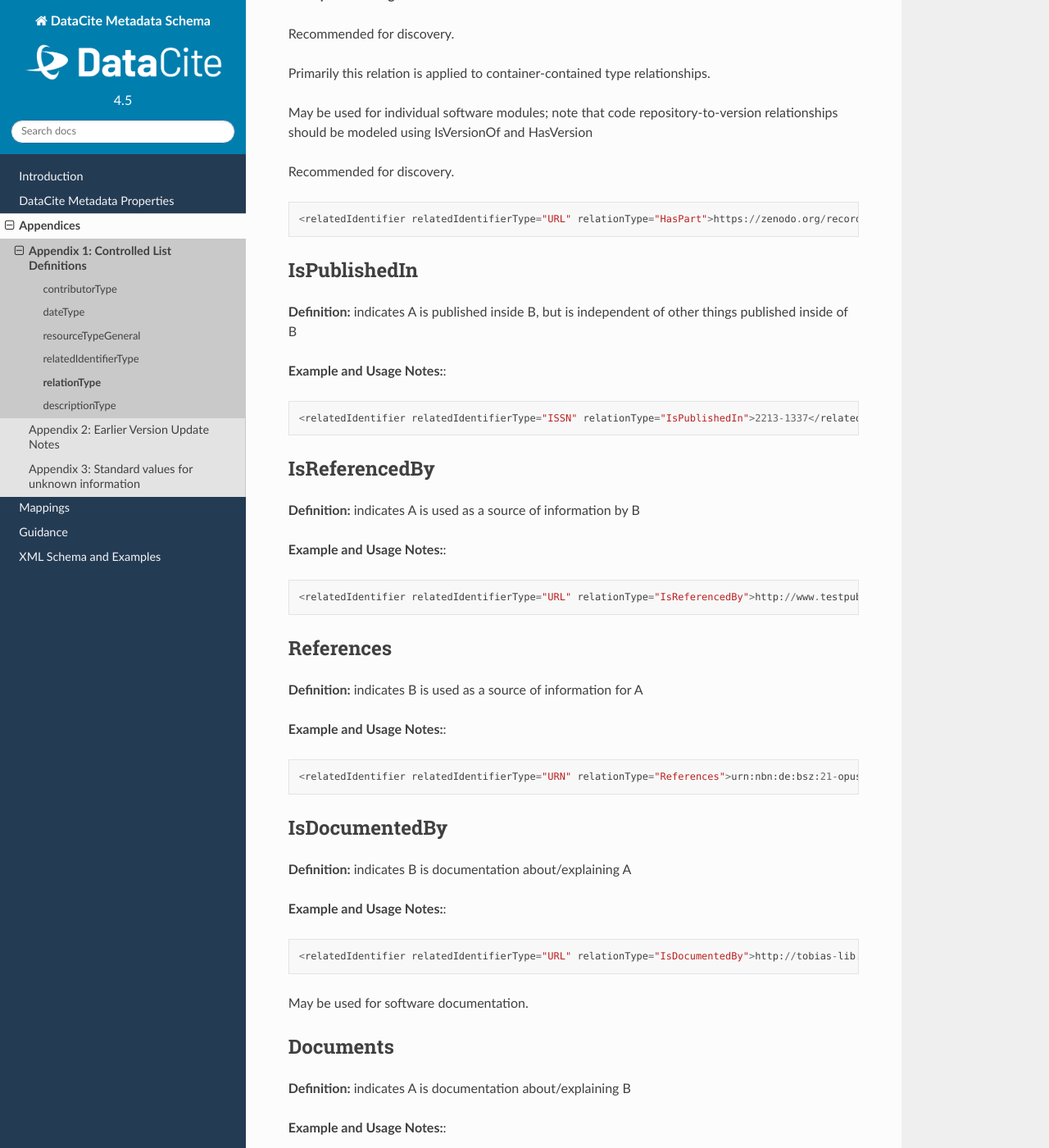
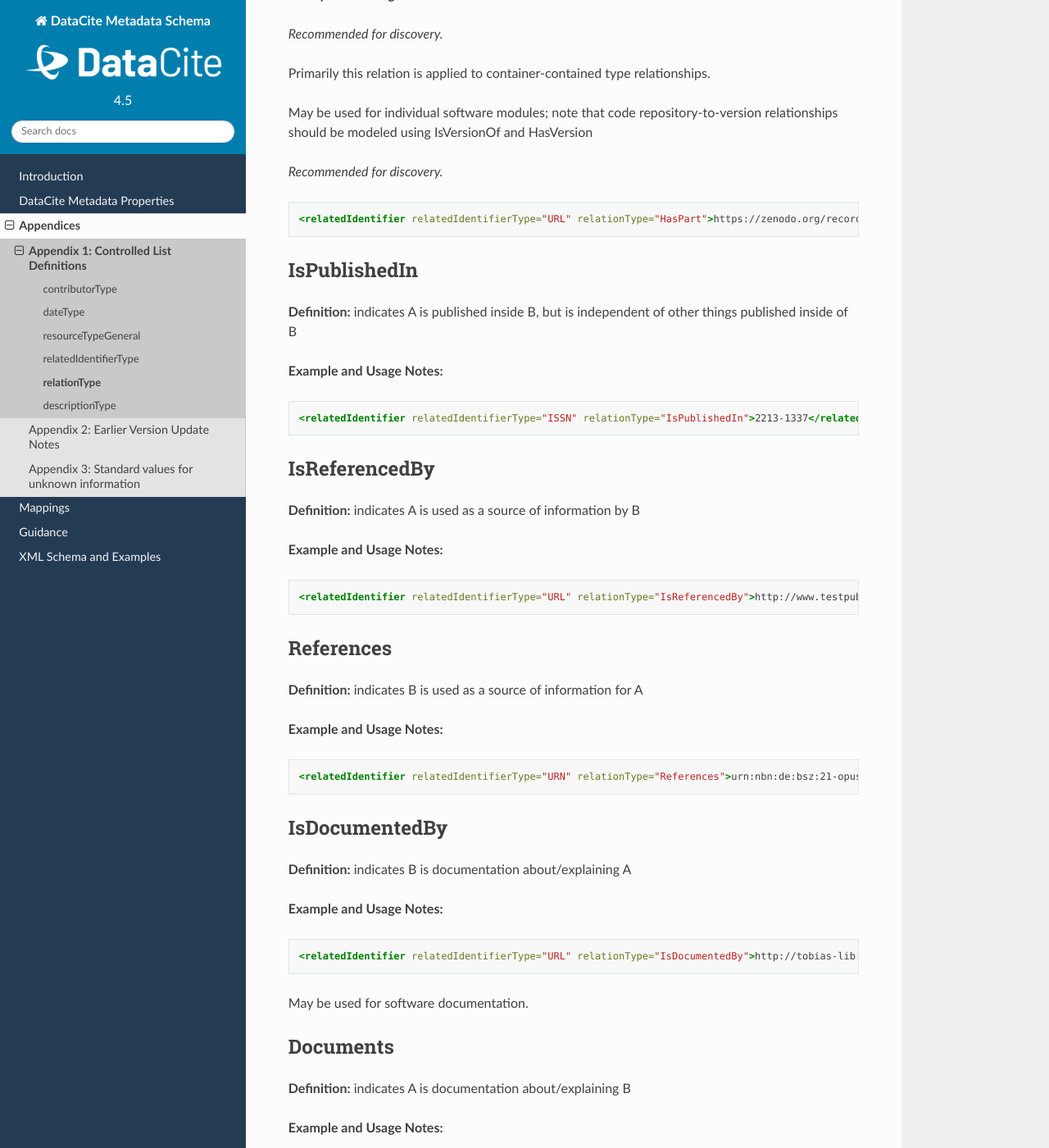
Before and after one commit to datacite/schema-docs, a Sphinx documentation site: the page built from docs/appendices/appendix_1/relationType.rst, in a window 1280 px wide and 1400 px high, scrolled down 5124 px. Shown: the whole window at 82% size. Built offline with Sphinx 7.4.7 and the Read the Docs theme 2.0.0, drawn with Linux system fonts in a browser that asks for light colours; comment, search, counter and statistics services are not loaded; some of the changed text lies outside the part shown.

Commit message:
proofreading updates: appendix 1

```diff
--- a/docs/appendices/appendix_1/descriptionType.rst
+++ b/docs/appendices/appendix_1/descriptionType.rst
@@ -11,7 +11,7 @@ Abstract
 
 **Definition:** A brief description of the resource and the context in which the resource was created.
 
-**Usage Notes:** Recommended for discovery. Use "<br>" to indicate a line break for improved rendering of multiple paragraphs, but otherwise no html markup.
+**Usage Notes:** *Recommended for discovery.* Use "<br>" to indicate a line break for improved rendering of multiple paragraphs, but otherwise no html markup.
 
 Example: https://data.datacite.org/application/vnd.datacite.datacite+xml/10.1594/PANGAEA.771774
 
@@ -21,7 +21,7 @@ Methods
 
 **Definition:** The methodology employed for the study or research.
 
-**Usage Notes:** Recommended for discovery. Full documentation about methods supports open science.
+**Usage Notes:** *Recommended for discovery.* Full documentation about methods supports open science.
 
 Example: https://data.datacite.org/application/vnd.datacite.datacite+xml/10.6078/D1K01X
 
--- a/docs/appendices/appendix_1/relationType.rst
+++ b/docs/appendices/appendix_1/relationType.rst
@@ -15,9 +15,11 @@ IsCitedBy
 
 **Example and Usage Notes:**
 
-Recommended for discovery. ::
+*Recommended for discovery.*
 
-<relatedIdentifier relatedIdentifierType="DOI"relationType="IsCited By">10.4232/10.ASEAS-5.2-1</relatedIdentifier>
+.. code:: xml
+
+  <relatedIdentifier relatedIdentifierType="DOI"relationType="IsCited By">10.4232/10.ASEAS-5.2-1</relatedIdentifier>
 
 
 Cites
@@ -27,9 +29,11 @@ Cites
 
 **Example and Usage Notes:**
 
-Recommended for discovery. ::
+*Recommended for discovery.*
 
-<relatedIdentifier relatedIdentifierType="ISBN" relationType="Cites">0761964312</relatedIdentifier>
+.. code:: xml
+
+  <relatedIdentifier relatedIdentifierType="ISBN" relationType="Cites">0761964312</relatedIdentifier>
 
 
 IsSupplementTo
@@ -39,9 +43,11 @@ IsSupplementTo
 
 **Example and Usage Notes:**
 
-Recommended for discovery. ::
+*Recommended for discovery.*
 
-<relatedIdentifier relatedIdentifierType="URN" relationType="IsSupplementTo">urn:nbn:de:0168-ssoar-13172</relatedIdentifier>
+.. code:: xml
+
+  <relatedIdentifier relatedIdentifierType="URN" relationType="IsSupplementTo">urn:nbn:de:0168-ssoar-13172</relatedIdentifier>
 
 
 IsSupplementedBy
@@ -51,9 +57,11 @@ IsSupplementedBy
 
 **Example and Usage Notes:**
 
-Recommended for discovery. ::
+*Recommended for discovery.*
 
-<relatedIdentifier relatedIdentifierType="PMID" relationType="IsSupplementedBy">16911322/</relatedIdentifier>
+.. code:: xml
+
+  <relatedIdentifier relatedIdentifierType="PMID" relationType="IsSupplementedBy">16911322/</relatedIdentifier>
 
 
 IsContinuedBy
@@ -61,18 +69,22 @@ IsContinuedBy
 
 **Definition:** indicates A is continued by the work B
 
-**Example and Usage Notes:**::
+**Example and Usage Notes:**
 
-<relatedIdentifier relatedIdentifierType="URN" relationType="IsContinuedBy">urn:nbn:de:bsz:21-opus-4967</relatedIdentifier>
+.. code:: xml
+
+  <relatedIdentifier relatedIdentifierType="URN" relationType="IsContinuedBy">urn:nbn:de:bsz:21-opus-4967</relatedIdentifier>
 
 Continues
 ~~~~~~~~~~~~~~~~~~~~~~~~~
 
 **Definition:** indicates A is a continuation of the work B
 
-**Example and Usage Notes:**::
+**Example and Usage Notes:**
 
-<relatedIdentifier relatedIdentifierType="URN" relationType="Continues">urn:nbn:de:bsz:21-opus-4966</relatedIdentifier>
+.. code:: xml
+
+  <relatedIdentifier relatedIdentifierType="URN" relationType="Continues">urn:nbn:de:bsz:21-opus-4966</relatedIdentifier>
 
 
 Describes
@@ -80,18 +92,23 @@ Describes
 
 **Definition:** indicates A describes B
 
-**Example and Usage Notes:**::
+**Example and Usage Notes:**
 
-<relatedIdentifier relatedIdentifierType="DOI" relationType="Describes">10.6084/m9.figshare.c.3288407</relatedIdentifier>
+.. code:: xml
+
+  <relatedIdentifier relatedIdentifierType="DOI" relationType="Describes">10.6084/m9.figshare.c.3288407</relatedIdentifier>
 
 IsDescribedBy
 ~~~~~~~~~~~~~~~~~~~~~~~~~
 
 **Definition:** indicates A is described by B
 
-**Example and Usage Notes:**::
+**Example and Usage Notes:**
 
-<relatedIdentifier relatedIdentifierType="DOI" relationType="IsDescribedBy">10.1038/sdata.2016.123</r elatedIdentifier>
+.. code:: xml
+
+  <relatedIdentifier relatedIdentifierType="DOI" relationType="IsDescribedBy">10.1038/sdata.2016.123</relatedIdentifier>
+
 
 .. _HasMetadata:
 
@@ -100,9 +117,11 @@ HasMetadata
 
 **Definition:** indicates resource A has additional metadata B
 
-**Example and Usage Notes:**::
+**Example and Usage Notes:**
 
-<relatedIdentifier relatedIdentifierType="DOI" relationType="HasMetadata" relatedMetadataScheme="DDI-L" schemeURI="http://www.ddialliance.org/Specification/DDI-Lifecycle/3.1/XMLSchema/instance.xsd">10.1234/567890</relatedIdentifier>
+.. code:: xml
+
+  <relatedIdentifier relatedIdentifierType="DOI" relationType="HasMetadata" relatedMetadataScheme="DDI-L" schemeURI="http://www.ddialliance.org/Specification/DDI-Lifecycle/3.1/XMLSchema/instance.xsd">10.1234/567890</relatedIdentifier>
 
 
 IsMetadataFor
@@ -110,9 +129,11 @@ IsMetadataFor
 
 **Definition:** indicates additional metadata A for a resource B
 
-**Example and Usage Notes:**::
+**Example and Usage Notes:**
 
-<relatedIdentifier relatedIdentifierType="DOI" relationType="IsMetadataFor" "relatedMetadataScheme="DDI-L" schemeURI="http://www.ddialliance.org/Specification/DDI-Lifecycle/3.1/XMLSchema/instance.xsd">10.1234/567891</relatedIdentifier>
+.. code:: xml
+
+  <relatedIdentifier relatedIdentifierType="DOI" relationType="IsMetadataFor" relatedMetadataScheme="DDI-L" schemeURI="http://www.ddialliance.org/Specification/DDI-Lifecycle/3.1/XMLSchema/instance.xsd">10.1234/567891</relatedIdentifier>
 
 
 HasVersion
@@ -122,9 +143,11 @@ HasVersion
 
 **Example and Usage Notes:**
 
-The registered resource such as a software package or code repository has a versioned instance (indicates A has the instance B). It may be used, e.g., to relate an un-versioned code repository to one of its specific software versions. ::
+The registered resource such as a software package or code repository has a versioned instance (indicates A has the instance B). It may be used, e.g., to relate an un-versioned code repository to one of its specific software versions.
 
-<relatedIdentifier relatedIdentifierType="DOI" relationType="HasVersion">10.5281/ZENODO.832053</relatedIdentifier>
+.. code:: xml
+
+  <relatedIdentifier relatedIdentifierType="DOI" relationType="HasVersion">10.5281/ZENODO.832053</relatedIdentifier>
 
 
 IsVersionOf
@@ -134,9 +157,11 @@ IsVersionOf
 
 **Example and Usage Notes:**
 
-The registered resource is an instance of a target resource (indicates that A is an instance of B). It may be used, e.g., to relate a specific version of a software package to its software code repository. ::
+The registered resource is an instance of a target resource (indicates that A is an instance of B). It may be used, e.g., to relate a specific version of a software package to its software code repository.
 
-<relatedIdentifier relatedIdentifierType="DOI" relationType="IsVersionOf">10.5281/ZENODO.832054</relatedIdentifier>
+.. code:: xml
+
+  <relatedIdentifier relatedIdentifierType="DOI" relationType="IsVersionOf">10.5281/ZENODO.832054</relatedIdentifier>
 
 
 IsNewVersionOf
@@ -144,9 +169,11 @@ IsNewVersionOf
 
 **Definition:** indicates A is a new edition of B, where the new edition has been modified or updated
 
-**Example and Usage Notes:**::
+**Example and Usage Notes:**
 
-<relatedIdentifier relatedIdentifierType="DOI" relationType="IsNewVersionOf">10.5438/0005</relatedIdentifier>
+.. code:: xml
+
+  <relatedIdentifier relatedIdentifierType="DOI" relationType="IsNewVersionOf">10.5438/0005</relatedIdentifier>
 
 
 IsPreviousVersionOf
@@ -154,9 +181,11 @@ IsPreviousVersionOf
 
 **Definition:** indicates A is a previous edition of B
 
-**Example and Usage Notes:**::
+**Example and Usage Notes:**
 
-<relatedIdentifier relatedIdentifierType="DOI" relationType="IsPreviousVersionOf">10.5438/0007</relatedIdentifier>
+.. code:: xml
+
+  <relatedIdentifier relatedIdentifierType="DOI" relationType="IsPreviousVersionOf">10.5438/0007</relatedIdentifier>
 
 
 IsPartOf
@@ -166,15 +195,17 @@ IsPartOf
 
 **Example and Usage Notes:**
 
-Recommended for discovery.
+*Recommended for discovery.*
 
 Primarily this relation is applied to container-contained type relationships.
 
 May be used for individual software modules; note that code repository-to-version relationships should be modeled using IsVersionOf and HasVersion
 
-Recommended for discovery. ::
+*Recommended for discovery.*
 
-<relatedIdentifier relatedIdentifierType="DOI" relationType="IsPartOf">10.5281/zenodo.754312</relatedIdentifier>
+.. code:: xml
+
+  <relatedIdentifier relatedIdentifierType="DOI" relationType="IsPartOf">10.5281/zenodo.754312</relatedIdentifier>
 
 
 HasPart
@@ -184,15 +215,17 @@ HasPart
 
 **Example and Usage Notes:**
 
-Recommended for discovery.
+*Recommended for discovery.*
 
 Primarily this relation is applied to container-contained type relationships.
 
 May be used for individual software modules; note that code repository-to-version relationships should be modeled using IsVersionOf and HasVersion
 
-Recommended for discovery. ::
+*Recommended for discovery.*
 
-<relatedIdentifier relatedIdentifierType="URL" relationType="HasPart">https://zenodo.org/record/16564/files/dune-stuff-LSSC_15.zip</relatedIdentifier>
+.. code:: xml
+
+  <relatedIdentifier relatedIdentifierType="URL" relationType="HasPart">https://zenodo.org/record/16564/files/dune-stuff-LSSC_15.zip</relatedIdentifier>
 
 
 IsPublishedIn
@@ -200,9 +233,11 @@ IsPublishedIn
 
 **Definition:** indicates A is published inside B, but is independent of other things published inside of B
 
-**Example and Usage Notes:**::
+**Example and Usage Notes:**
 
-<relatedIdentifier relatedIdentifierType="ISSN" relationType="IsPublishedIn">2213-1337</relatedIdentifier>
+.. code:: xml
+
+  <relatedIdentifier relatedIdentifierType="ISSN" relationType="IsPublishedIn">2213-1337</relatedIdentifier>
 
 
 IsReferencedBy
@@ -210,9 +245,11 @@ IsReferencedBy
 
 **Definition:** indicates A is used as a source of information by B
 
-**Example and Usage Notes:**::
+**Example and Usage Notes:**
 
-<relatedIdentifier relatedIdentifierType="URL" relationType="IsReferencedBy">http://www.testpubl.de</relatedIdentifier>
+.. code:: xml
+
+  <relatedIdentifier relatedIdentifierType="URL" relationType="IsReferencedBy">http://www.testpubl.de</relatedIdentifier>
 
 
 References
@@ -220,9 +257,11 @@ References
 
 **Definition:** indicates B is used as a source of information for A
 
-**Example and Usage Notes:**::
+**Example and Usage Notes:**
 
-<relatedIdentifier relatedIdentifierType="URN" relationType="References">urn:nbn:de:bsz:21-opus-963</relatedIdentifier>
+.. code:: xml
+
+  <relatedIdentifier relatedIdentifierType="URN" relationType="References">urn:nbn:de:bsz:21-opus-963</relatedIdentifier>
 
 
 IsDocumentedBy
@@ -230,9 +269,11 @@ IsDocumentedBy
 
 **Definition:** indicates B is documentation about/explaining A
 
-**Example and Usage Notes:**::
+**Example and Usage Notes:**
 
-<relatedIdentifier relatedIdentifierType="URL" relationType="IsDocumentedBy">http://tobias-lib.uni-tuebingen.de/volltexte/2000/96/</relatedIdentifier>
+.. code:: xml
+
+  <relatedIdentifier relatedIdentifierType="URL" relationType="IsDocumentedBy">http://tobias-lib.uni-tuebingen.de/volltexte/2000/96/</relatedIdentifier>
 
 May be used for software documentation.
 
@@ -241,9 +282,11 @@ Documents
 
 **Definition:** indicates A is documentation about/explaining B
 
-**Example and Usage Notes:**::
+**Example and Usage Notes:**
 
-<relatedIdentifier relatedIdentifierType="DOI" relationType="Documents">10.1234/7836</relatedIdentifier>
+.. code:: xml
+
+  <relatedIdentifier relatedIdentifierType="DOI" relationType="Documents">10.1234/7836</relatedIdentifier>
 
 May be used for software documentation.
 
@@ -252,9 +295,11 @@ IsCompiledBy
 
 **Definition:** indicates B is used to compile or create A
 
-**Example and Usage Notes:**::
+**Example and Usage Notes:**
 
-<relatedIdentifier relatedIdentifierType="URL" relationType="isCompiledBy">http://d-nb.info/gnd/4513749-3</relatedIdentifier>
+.. code:: xml
+
+  <relatedIdentifier relatedIdentifierType="URL" relationType="isCompiledBy">http://d-nb.info/gnd/4513749-3</relatedIdentifier>
 
 May be used to indicate either a traditional text compilation, or the compiler program used to generate executable software.
 
@@ -264,9 +309,11 @@ Compiles
 
 **Definition:** indicates B is the result of a compile or creation event using A
 
-**Example and Usage Notes:**::
+**Example and Usage Notes:**
 
-<relatedIdentifier relatedIdentifierType="URN" relationType="Compiles">urn:nbn:de:bsz:21-opus-963</relatedIdentifier>
+.. code:: xml
+
+  <relatedIdentifier relatedIdentifierType="URN" relationType="Compiles">urn:nbn:de:bsz:21-opus-963</relatedIdentifier>
 
 May be used for software and text, as a compiler can be a computer program or a person.
 
@@ -276,9 +323,11 @@ IsVariantFormOf
 
 **Definition:** indicates A is a variant or different form of B
 
-**Example and Usage Notes:**::
+**Example and Usage Notes:**
 
-<relatedIdentifier relatedIdentifierType="DOI" relationType="IsVariantFormOf">10.1234/8675</relatedIdentifier>
+.. code:: xml
+
+  <relatedIdentifier relatedIdentifierType="DOI" relationType="IsVariantFormOf">10.1234/8675</relatedIdentifier>
 
 Use for a different form of one thing.
 
@@ -290,9 +339,11 @@ IsOriginalFormOf
 
 **Definition:** indicates A is the original form of B
 
-**Example and Usage Notes:**::
+**Example and Usage Notes:**
 
-<relatedIdentifier relatedIdentifierType="DOI" relationType="IsOriginalFormOf">10.1234/9035</relatedIdentifier>
+.. code:: xml
+
+  <relatedIdentifier relatedIdentifierType="DOI" relationType="IsOriginalFormOf">10.1234/9035</relatedIdentifier>
 
 May be used for different software operating systems or compiler formats, for example.
 
@@ -302,9 +353,11 @@ IsIdenticalTo
 
 **Definition:** indicates that A is identical to B, for use when there is a need to register two separate instances of the same resource
 
-**Example and Usage Notes:**::
+**Example and Usage Notes:**
 
-<relatedIdentifier relatedIdentifierType="URL" relationType="IsIdenticalTo">http://oac.cdlib.org/findaid/ark:/13030/c8r78fzq</relatedIdentifier>
+.. code:: xml
+
+  <relatedIdentifier relatedIdentifierType="URL" relationType="IsIdenticalTo">http://oac.cdlib.org/findaid/ark:/13030/c8r78fzq</relatedIdentifier>
 
 IsIdenticalTo should be used for a resource that is the same as the registered resource but is saved on another location, maybe another institution.
 
@@ -314,9 +367,11 @@ IsReviewedBy
 
 **Definition:** indicates that A is reviewed by B
 
-**Example and Usage Notes:**::
+**Example and Usage Notes:**
 
-<relatedIdentifier relatedIdentifierType="DOI" relationType="IsReviewedBy">10.5256/F1000RESEARCH.4288.R4745</relatedIdentifier>
+.. code:: xml
+
+  <relatedIdentifier relatedIdentifierType="DOI" relationType="IsReviewedBy">10.5256/F1000RESEARCH.4288.R4745</relatedIdentifier>
 
 
 Reviews
@@ -324,9 +379,11 @@ Reviews
 
 **Definition:** indicates that A is a review of B
 
-**Example and Usage Notes:**::
+**Example and Usage Notes:**
 
-<relatedIdentifier relatedIdentifierType="DOI" relationType="Reviews">10.12688/f1000research.4001.1</relatedIdentifier>
+.. code:: xml
+
+  <relatedIdentifier relatedIdentifierType="DOI" relationType="Reviews">10.12688/f1000research.4001.1</relatedIdentifier>
 
 
 IsDerivedFrom
@@ -334,9 +391,11 @@ IsDerivedFrom
 
 **Definition:** indicates B is a source upon which A is based
 
-**Example and Usage Notes:**::
+**Example and Usage Notes:**
 
-<relatedIdentifier relatedIdentifierType="DOI" relationType="IsDerivedFrom">10.6078/M7DZ067C</relatedIdentifier>
+.. code:: xml
+
+  <relatedIdentifier relatedIdentifierType="DOI" relationType="IsDerivedFrom">10.6078/M7DZ067C</relatedIdentifier>
 
 IsDerivedFrom should be used for a resource that is a derivative of an original resource.
 
@@ -348,9 +407,11 @@ IsSourceOf
 
 **Definition:** indicates A is a source upon which B is based
 
-**Example and Usage Notes:**::
+**Example and Usage Notes:**
 
-<relatedIdentifier relatedIdentifierType="URL" relationType="IsSourceOf"> http://opencontext.org/projects/81204AF8-127C-4686-E9B0-1202C3A47959</relatedIdentifier>
+.. code:: xml
+
+  <relatedIdentifier relatedIdentifierType="URL" relationType="IsSourceOf"> http://opencontext.org/projects/81204AF8-127C-4686-E9B0-1202C3A47959</relatedIdentifier>
 
 IsSourceOf is the original resource from which a derivative resource was created.
 
@@ -362,9 +423,11 @@ IsRequiredBy
 
 **Definition:** Indicates A is required by B
 
-**Example and Usage Notes:**::
+**Example and Usage Notes:**
 
-<relatedIdentifier relatedIdentifierType="DOI" relationType="IsRequiredBy">10.1234/8675</relatedIdentifier>
+.. code:: xml
+
+  <relatedIdentifier relatedIdentifierType="DOI" relationType="IsRequiredBy">10.1234/8675</relatedIdentifier>
 
 May be used to indicate software dependencies.
 
@@ -374,9 +437,11 @@ Requires
 
 **Definition:** Indicates A requires B
 
-**Example and Usage Notes:**::
+**Example and Usage Notes:**
 
-<relatedIdentifier relatedIdentifierType="DOI" relationType="Requires">10.1234/867</relatedIdentifier>
+.. code:: xml
+
+  <relatedIdentifier relatedIdentifierType="DOI" relationType="Requires">10.1234/867</relatedIdentifier>
 
 May be used to indicate software dependencies.
 
@@ -386,9 +451,11 @@ Obsoletes
 
 **Definition:** Indicates A replaces B
 
-**Example and Usage Notes:**::
+**Example and Usage Notes:**
 
-<relatedIdentifier relatedIdentifierType="DOI" relationType="Obsoletes">10.5438/0007</relatedIdentifier>
+.. code:: xml
+
+  <relatedIdentifier relatedIdentifierType="DOI" relationType="Obsoletes">10.5438/0007</relatedIdentifier>
 
 
 IsObsoletedBy
@@ -396,9 +463,11 @@ IsObsoletedBy
 
 **Definition:** Indicates A is replaced by B
 
-**Example and Usage Notes:**::
+**Example and Usage Notes:**
 
-<relatedIdentifier relatedIdentifierType="DOI" relationType="IsObsoletedBy">10.5438/0005</relatedIdentifier>
+.. code:: xml
+
+  <relatedIdentifier relatedIdentifierType="DOI" relationType="IsObsoletedBy">10.5438/0005</relatedIdentifier>
 
 .. _IsUsedBy:
 
@@ -407,9 +476,11 @@ IsUsedBy
 
 **Definition:** Indicates A is used by B
 
-**Example and Usage Notes:**::
+**Example and Usage Notes:**
 
-<relatedIdentifier relatedIdentifierType="DOI" relationType="IsUsedBy">10.5072/dataset</relatedIdentifier>
+.. code:: xml
+
+  <relatedIdentifier relatedIdentifierType="DOI" relationType="IsUsedBy">10.5072/dataset</relatedIdentifier>
 
 May be used to indicate the relationship between an instrument and where it has been used (as in, instrument A is IsUsedBy research output B).
 
@@ -420,8 +491,10 @@ Uses
 
 **Definition:** Indicates A uses B
 
-**Example and Usage Notes:**::
+**Example and Usage Notes:**
 
-<relatedIdentifier relatedIdentifierType="DOI"relationType="Uses">10.5072/instrument</relatedIdentifier>
+.. code:: xml
+
+  <relatedIdentifier relatedIdentifierType="DOI"relationType="Uses">10.5072/instrument</relatedIdentifier>
 
 May be used to indicate the relationship between an instrument and where it has been used (as in, research output A uses instrument B).
```
Also changed, not shown: docs/appendices/appendix_1/contributorType.rst (+16 -16 lines), docs/appendices/appendix_1/dateType.rst (+12 -9 lines), docs/appendices/appendix_1/relatedIdentifierType.rst (+83 -45 lines), docs/appendices/appendix_1/resourceTypeGeneral.rst (+21 -21 lines).
